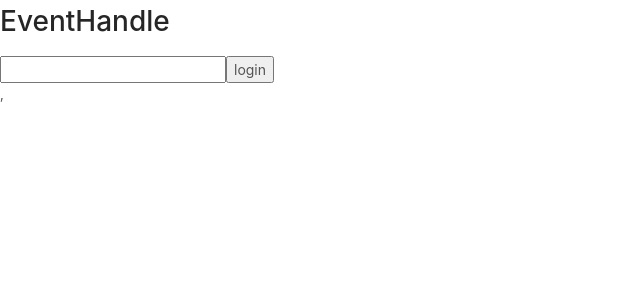
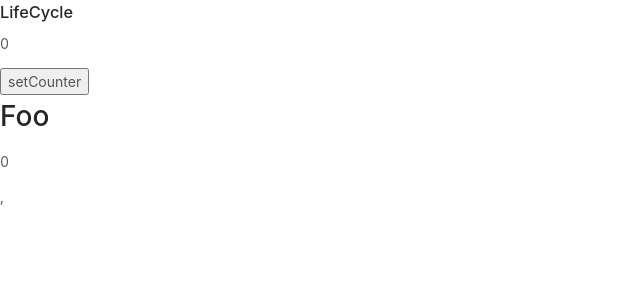
Before and after one commit to sunshineqt/react-exercise, a React (Create React App) app: page / in a window 1280 px wide. Shown: the top 300 px of the page, without its empty margins (0-640 px from the left). Built offline with nearby package versions, Linux system fonts and the light colour scheme.

Commit message:
生命周期

```diff
--- a/src/App.js
+++ b/src/App.js
@@ -5,7 +5,7 @@ import styles from "./index.module.css";
 // import "antd/dist/antd.css";
 
 // import { Button } from "antd";
-import HomePage from "./pages/HomePage.js";
+// import HomePage from "./pages/HomePage.js";
 // import HocPage from "./pages/HocPage.js";
 // import DecoratorsPage from "./pages/DecoratorsPage.js";
 // import FormPage from "./pages/FormPage.js";
@@ -23,18 +23,22 @@ import HomePage from "./pages/HomePage.js";
 // import AntdFormPage from "./pages/AntdForm4.js";
 // import { FunctionComponent } from "./pages/FunctionComponent.js";
 // import ClassComponent from "./pages/ClassComponent.js";
-import EventHandle from "./pages/EventHandle";
-import store from "./store/index";
 
-function tellme(msg) {
-  console.log(msg, "msg");
-}
+// import EventHandle from "./pages/EventHandle";
+// import store from "./store/index";
+
+// function tellme(msg) {
+//   console.log(msg, "msg");
+// }
+
+import LifeCycleNew from "./pages/LifeCycleNew";
 
 function App() {
   return (
     <div className={styles.app}>
+      <LifeCycleNew />
       {/**父组件向子组件传递数据 */}
-      <EventHandle store={store} tellme={tellme} />
+      {/**<EventHandle store={store} tellme={tellme} /> */}
       {/**
       <MyContext.Provider value={{ themeColor: "red" }}>
         <UseReducerPage />
--- /dev/null
+++ b/src/pages/LifeCycleNew.js
@@ -0,0 +1,78 @@
+import React, { Component } from "react";
+
+export default class LifeCycle extends Component {
+  constructor(props) {
+    super(props);
+    this.state = { counter: 0 };
+    console.log("constructor", this.state);
+  }
+  static getDerivedStateFromProps(props, state) {
+    console.log("getDerivedStateFromProps", state);
+    // 返回null不对state做改变
+    // return null;
+    return state.counter !== 5 ? null : { counter: 0 };
+  }
+  getSnapshotBeforeUpdate(prevProps, prevState) {
+    console.log("getSnapshotBeforeUpdate", prevState);
+    return null;
+  }
+  // UNSAFE_componentWillMount() {
+  //   console.log("componentWillMount", this.state);
+  // }
+  componentDidMount() {
+    console.log("componentDidMount", this.state);
+  }
+  shouldComponentUpdate(nextProps, nextState) {
+    console.log("shouldComponentUpdate", this.state);
+    // return true;
+    return nextState.counter !== 3;
+  }
+  // UNSAFE_componentWillUpdate() {
+  //   console.log("componentWillUpdate", this.state);
+  // }
+  componentDidUpdate() {
+    console.log("componentDidUpdate", this.state);
+  }
+  setCounter = () => {
+    this.setState({
+      counter: this.state.counter + 1,
+    });
+  };
+  render() {
+    console.log("render", this.state);
+    const { counter } = this.state;
+    return (
+      <div>
+        <h3>LifeCycle</h3>
+        <p>{counter}</p>
+        <button onClick={this.setCounter}>setCounter</button>
+        {counter !== 2 && <Foo counter={counter} />}
+      </div>
+    );
+  }
+}
+
+class Foo extends Component {
+  // UNSAFE_componentWillReceiveProps(props) {
+  //   // 只有在挂载的组件接收到的props变化的时候才会执行
+  //   console.log("Foo componentWillReceiveProps", props);
+  // }
+  componentWillUnmount() {
+    console.log("componentWillUnmount");
+  }
+  render() {
+    const { counter } = this.props;
+    return (
+      <div>
+        <h1>Foo</h1>
+        <p>{counter}</p>
+      </div>
+    );
+  }
+}
+
+// 初始化：constructor =》 getDerivedStateFromProps =》 render =》componentDidMount
+
+// 更新：getDerivedStateFromProps =》shouldComponentUpdate =》render=》getSnapshotBeforeUpdate=》componentDidUpdate
+
+// 卸载：getDerivedStateFromProps =》shouldComponentUpdate =》render =》getSnapshotBeforeUpdate=》componentWillUnmount =》componentDidUpdate
```
Also changed, not shown: src/pages/LifeCycle.js (added, +68 -0 lines), 1 other file (tests, documents, lock files or other folders).
